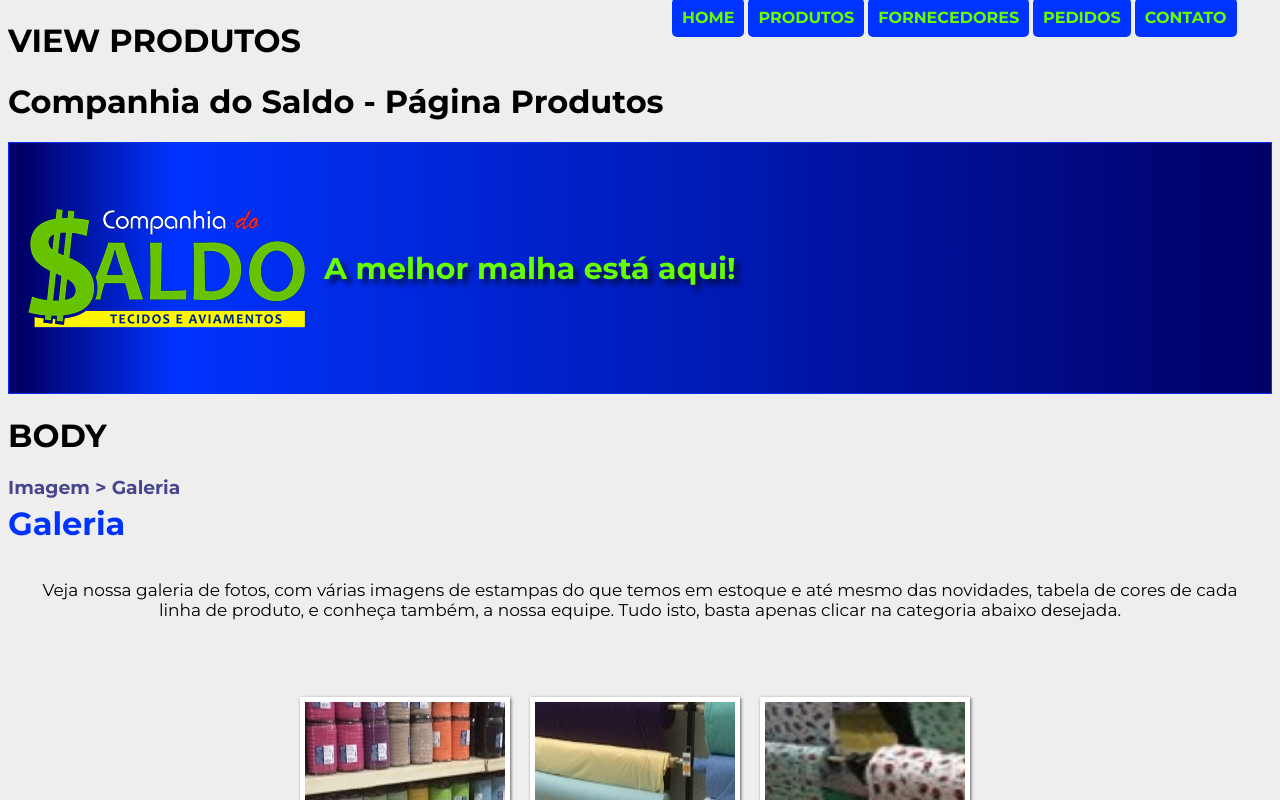
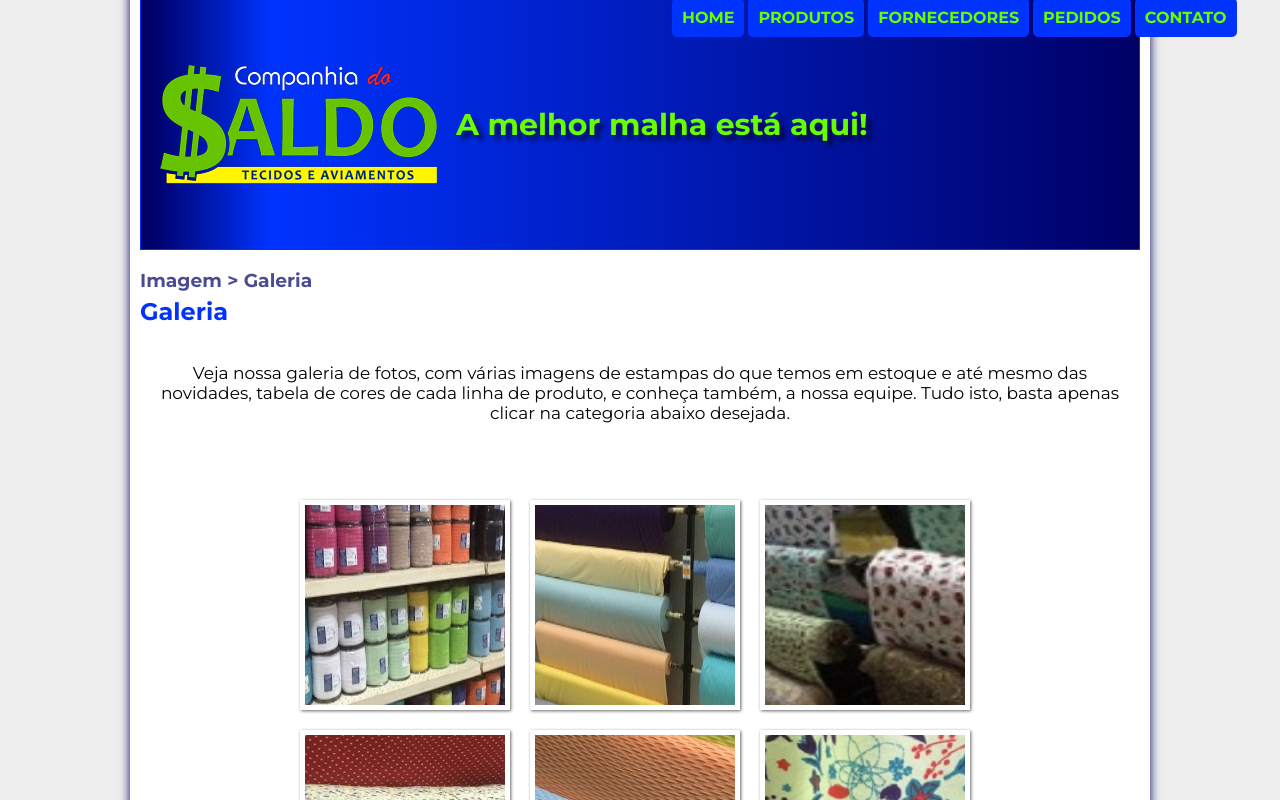
Before and after one commit to marcusviniciusmo/CompanhiaDoSaldo_Website_DEPRECATED, a React (Create React App) app in the folder frontend/: page /produtos in a window 1280 px wide. Shown: the top 800 px of the page. Built offline with nearby package versions, Linux system fonts and the light colour scheme.

Commit message:
Finishing the Produtos view styling

```diff
--- a/frontend/src/views/Produtos/index.tsx
+++ b/frontend/src/views/Produtos/index.tsx
@@ -6,13 +6,8 @@ import Footer from "components/Footer";
 
 function Produtos() {
   return (
-    <>
-      <h1>VIEW PRODUTOS</h1>
-      <h1>Companhia do Saldo - Página Produtos</h1>
-
+    <section className='viewInterface'>
       <Header />
-
-      <h1>BODY</h1>
 
       <Breadcrumb
         Path={BreadcrumbProdutos.Path}
@@ -22,7 +17,7 @@ function Produtos() {
       <Gallery />
 
       <Footer />
-    </>
+    </section>
   );
 };
 
```
